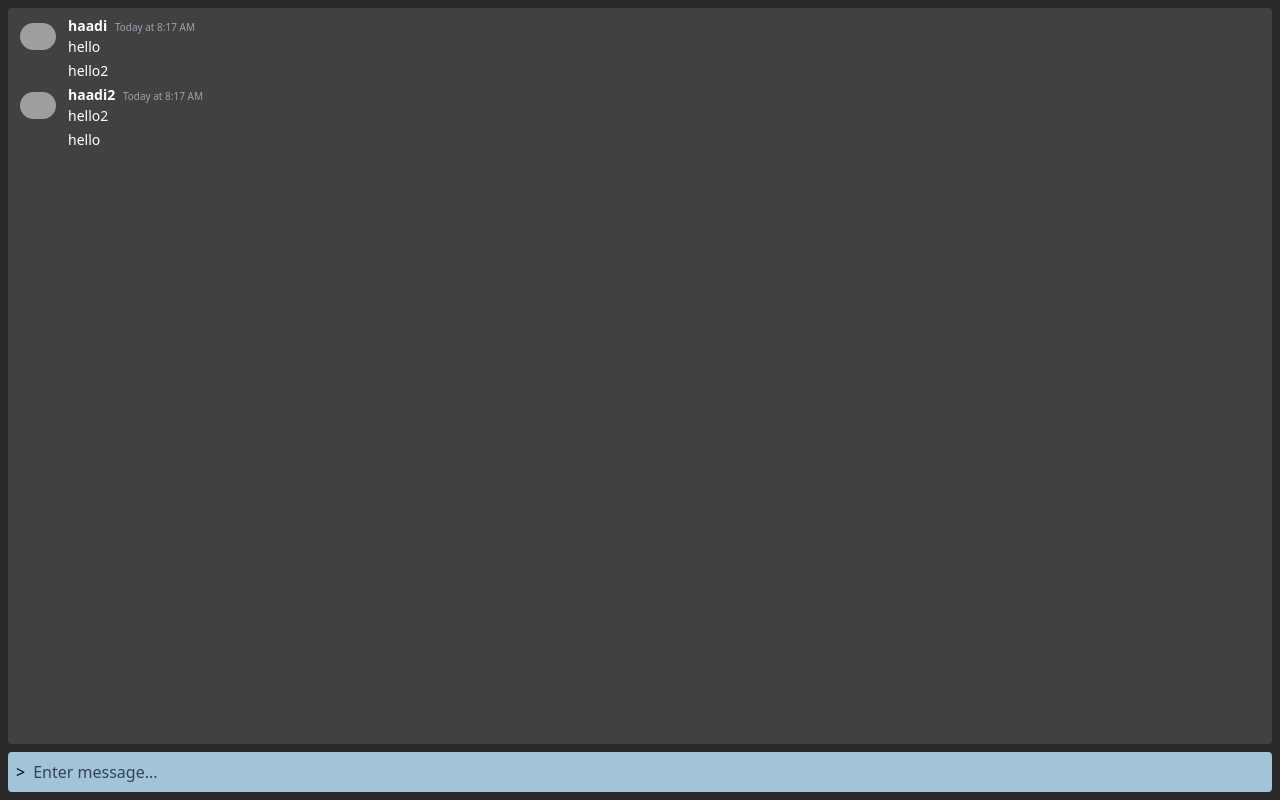
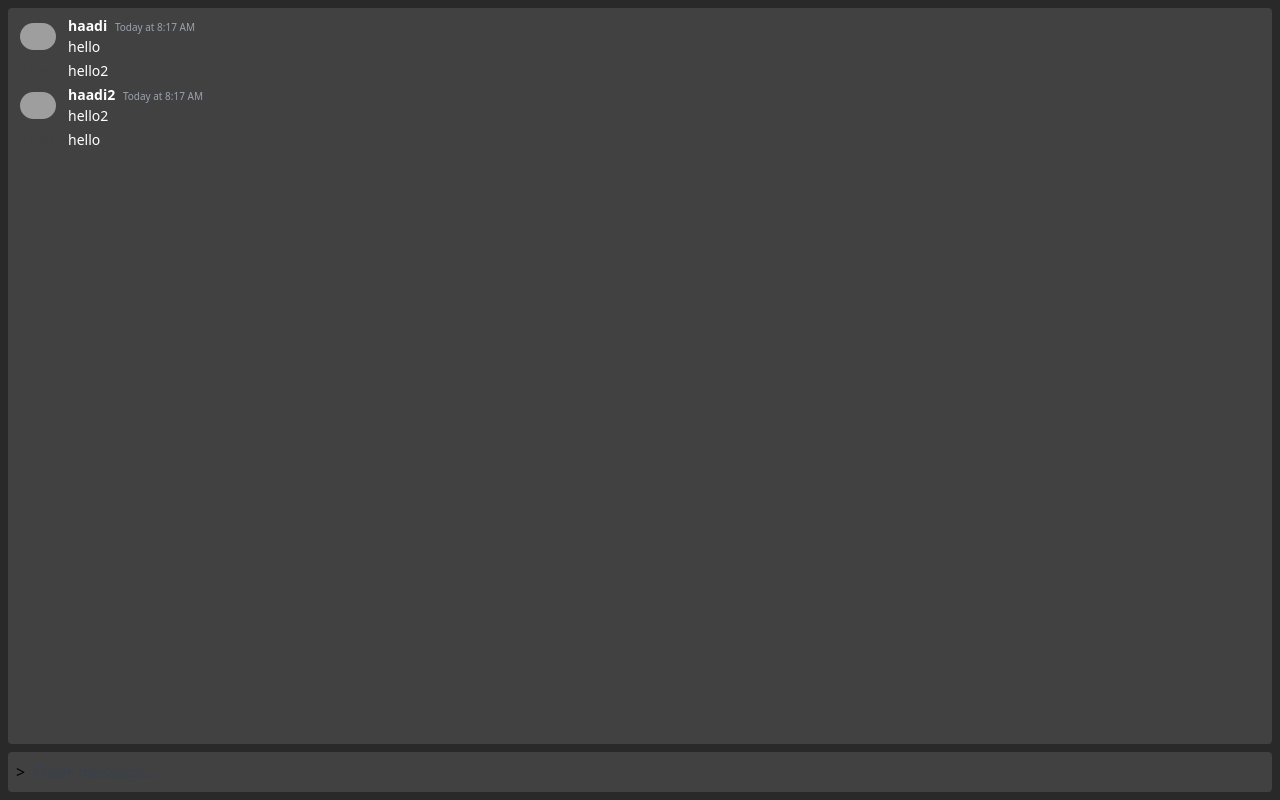
Before and after one commit to ethanuppal/nerdtalk, a React (Vite) app in the folder app/: page / in a window 1280 px wide. Built offline with nearby package versions, Linux system fonts and the light colour scheme; grey boxes are pictures that could not be loaded.

Commit message:
Remove unused primary color
Signed-off-by: Jeffrey Huang <jeffreyhuang08@gmail.com>

```diff
--- a/app/src/components/MessageLogDisplay.tsx
+++ b/app/src/components/MessageLogDisplay.tsx
@@ -11,7 +11,7 @@ interface MessageLogDisplayProps {
 const MessageLogDisplay: React.FC<MessageLogDisplayProps> = observer(
   ({ messageLogStore }) => {
     return (
-      <div className="flex flex-grow flex-col gap-1 overflow-scroll rounded border-none bg-secondary-color py-2 text-sm">
+      <div className="flex flex-grow flex-col gap-1 overflow-scroll rounded border-none bg-primary-color py-2 text-sm">
         {messageLogStore.foldAuthors.map((message) => (
           <TextBox authorStore={authorStore} {...message} />
         ))}
--- a/app/src/components/TextBox.tsx
+++ b/app/src/components/TextBox.tsx
@@ -60,7 +60,7 @@ const TextBox = observer((props: TextBoxProps) => {
     )
   else
     return (
-      <div className="flex gap-2 px-2 text-secondary-color hover:bg-gray-600 hover:text-gray-400">
+      <div className="flex gap-2 px-2 text-primary-color hover:bg-gray-600 hover:text-gray-400">
         <div className="mx-1 grid h-5 w-9 place-content-center">
           <div className="h-fit text-center">
             <time className="box-content block text-[0.5rem] leading-[0.5rem]">
--- a/app/src/global.css
+++ b/app/src/global.css
@@ -3,10 +3,8 @@
 @tailwind utilities;
 
 :root {
-  --primary-color: #a2c4d8;
   /* --secondary-color: #2C0E37; */
-  --secondary-color: #414141;
-
+  --primary-color: #414141;
   --background-color: rgb(41, 41, 41);
 }
 
```
